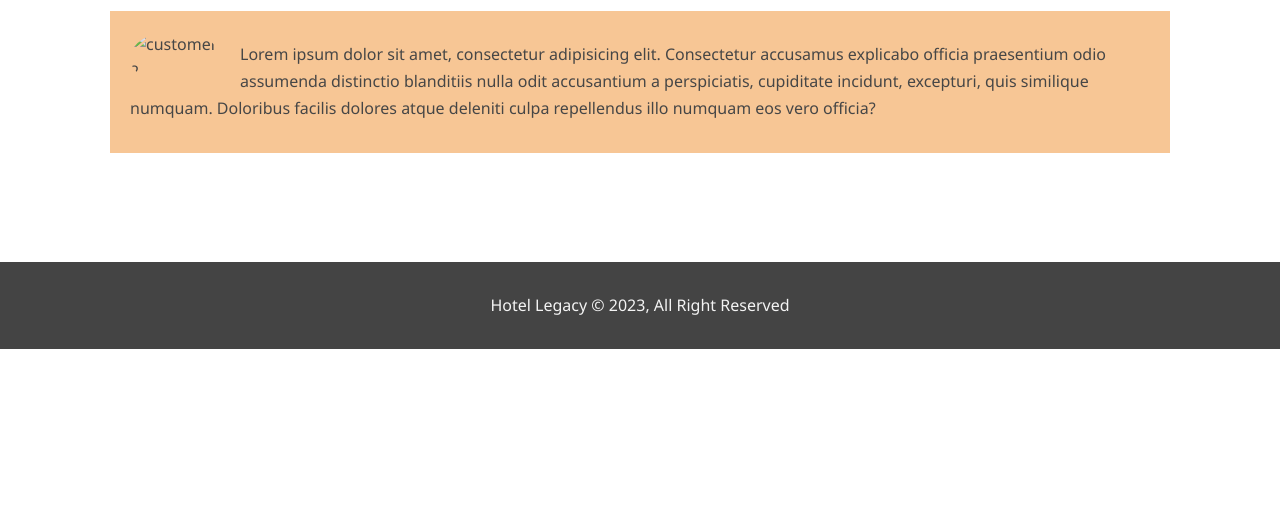
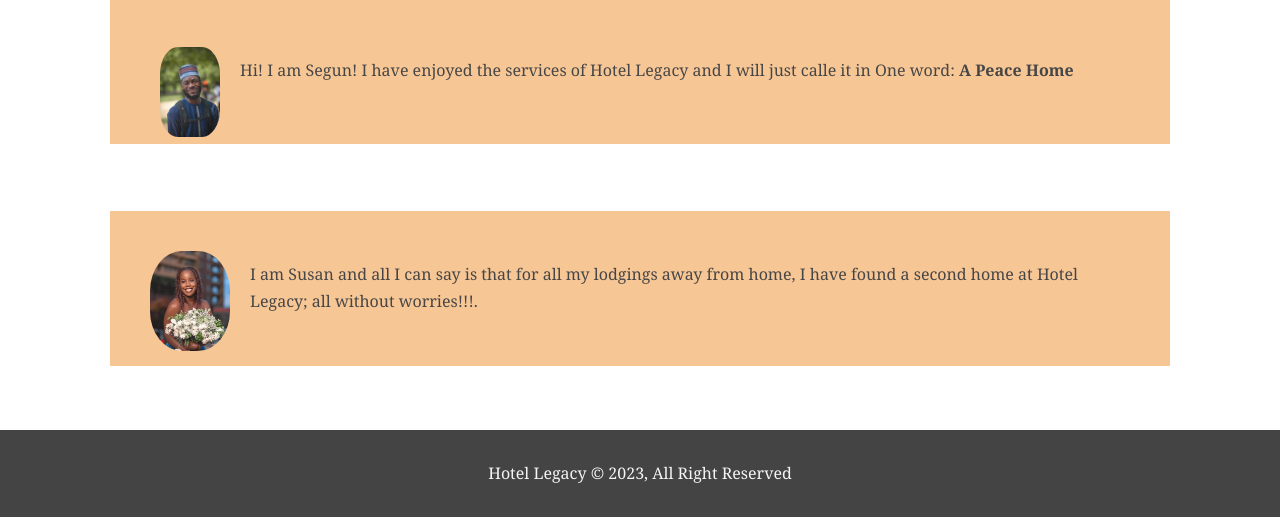
Before and after one commit to ODINKS/Hotel_Legacy, a plain HTML site: page about.html in a window 1280 px wide. Shown: the part 651-1168 px from the top of the page. Before the commit the page ends 1000 px from the top, so only its background shows below. Drawn offline with Linux system fonts and the light colour scheme.

Commit message:
An update on the home and about page

```diff
--- a/about.html
+++ b/about.html
@@ -25,13 +25,12 @@
         <section id="about-info" class="bg-light py-3">
             <div class="container">
               <div class="info-left">
-                <h1> <span class="text-primary" class="l-heading">About </span>Legacy Hotel</h1>
+                <h1> <span class="text-primary" class="l-heading" style="font-size: 30px;">About </span>Legacy Hotel</h1>
                 <p>Legacy hotel is the best place to be.</p>
-                   <p>Lorem ipsum dolor sit amet consectetur adipisicing elit.
-                     Reiciendis tempore ad quae quas quis dicta dolorem architecto atque beatae quod.</p>
+                   <p>It offers comfortable facilities and friendly atmosphere such as a nice view for relaxation, a comfy bed, an attractive event centre and a free meal ticket if you purchase a certain amount of services.</p>
               </div>
               <div class="info-right">
-                   <img src="" alt="Hotel legacy">
+                   <img src="./images/hotellegacy.jpeg" alt="Hotel legacy">
               </div>
             </div>
         </section>
@@ -39,22 +38,15 @@
 
             <section id="testimonials" class="py-3">
               <div class="container">
-                <h2 class="l-heading">What Our Guests say</h2>
-                <div class="testimonial bg-primary">
-                  <img src="" alt="customer 1">
-                  <p>Lorem ipsum dolor sit amet, consectetur adipisicing elit. Consectetur accusamus
-                    explicabo officia praesentium odio assumenda distinctio blanditiis nulla odit
-                    accusantium a perspiciatis, cupiditate incidunt, excepturi, quis similique numquam.
-                    Doloribus facilis dolores atque deleniti culpa repellendus illo numquam eos vero
-                    officia?</p>
+                <h2 class="l-heading" style="color: black;">What Our Guests say</h2>
+                <div class="testimonial-1 bg-primary">
+                  <img src="./images/segun.jpeg" alt="customer 1">
+                  <p>Hi! I am Segun! I have enjoyed the services of Hotel Legacy and I will just calle it in One word: <strong>A Peace Home</strong></p>
                 </div>
-                <div class="testimonial bg-primary">
-                  <img src="" alt="customer 2">
-                  <p>Lorem ipsum dolor sit amet, consectetur adipisicing elit. Consectetur accusamus
-                    explicabo officia praesentium odio assumenda distinctio blanditiis nulla odit
-                    accusantium a perspiciatis, cupiditate incidunt, excepturi, quis similique numquam.
-                    Doloribus facilis dolores atque deleniti culpa repellendus illo numquam eos vero
-                    officia?</p>
+                <br>
+                <div class="testimonial-2 bg-primary">
+                  <img src="./images/susan.jpeg" alt="customer 2">
+                  <p>I am Susan and all I can say is that for all my lodgings away from home, I have found a second home at Hotel Legacy; all without worries!!!.</p>
                 </div>
               </div>
             </section>
--- a/css/style.css
+++ b/css/style.css
@@ -8,10 +8,11 @@
 /* main styling */
 html,
 body {
-    font-family: 'Segoe UI', Tahoma, Geneva, Verdana, sans-serif;
+    font-family: Cambria, Cochin, Georgia, Times, 'Times New Roman', serif;
     line-height: 1.7em;
 }
 
+/* The Head Section for Home and About. */
 a {
     color: #333;
     text-decoration: none;
@@ -37,6 +38,7 @@ p {
 
 .text-primary {
     color: #0f0202;
+
 }
 
 .lead {
@@ -76,6 +78,7 @@ p {
 
 .l-heading {
     font-size: 40px;
+    color: #000;
 }
 
 .btn-light {
@@ -161,6 +164,9 @@ p {
     line-height: 1.7em;
 }
 
+
+/* The Body Part of Home Page*/
+
 /* home info */
 #home-info {
     height: 400px;
@@ -169,7 +175,7 @@ p {
 #home-info .info-img {
     float: left;
     width: 50%;
-    background: url('https://images.pexels.com/photos/705773/pexels-photo-705773.jpeg?auto=compress&cs=tinysrgb&w=600') no-repeat;
+    background: url('../images/hotellegacy.jpeg') no-repeat;
     min-height: 100%;
 }
 
@@ -233,17 +239,29 @@ p {
     padding-bottom: 40px;
 }
 
-#testimonials .testimonial {
-    padding: 20px;
+#testimonials .testimonial-1 {
+    padding: 50px;
+    margin-bottom: 40px;
+    opacity: 0.9;
+}
+#testimonials .testimonial-2 {
+    padding: 40px;
     margin-bottom: 40px;
     opacity: 0.9;
 }
 
-#testimonials .testimonial img {
-    width: 90px;
+#testimonials .testimonial-1 img {
+    width: 60px;
+    overflow: auto;
     float: left;
     margin-right: 20px;
-    border-radius: 50%;
+    border-radius: 30%;
+}
+#testimonials .testimonial-2 img {
+    width: 80px;
+    float: left;
+    margin-right: 20px;
+    border-radius: 40%;
 }
 
 /* contact */
```
Also changed, not shown: index.html (+19 -6 lines), images/hotellegacy.jpeg (added), images/segun.jpeg (added), images/susan.jpeg (added).
